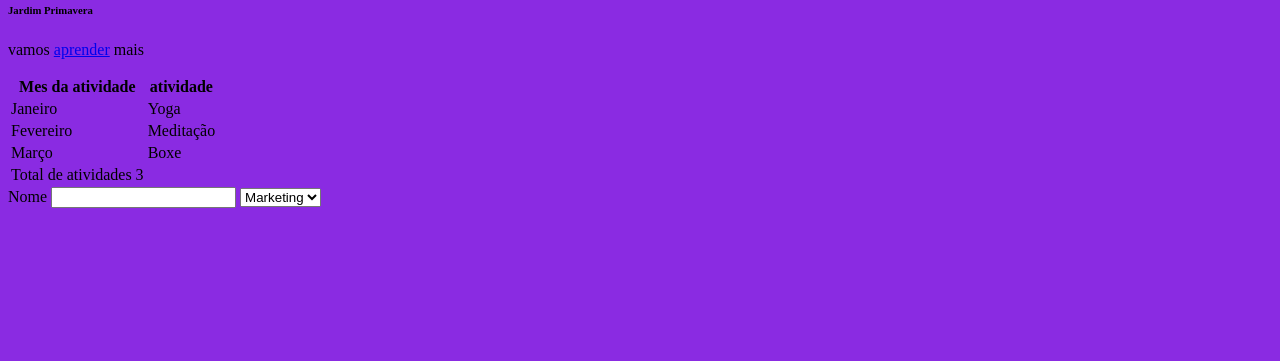
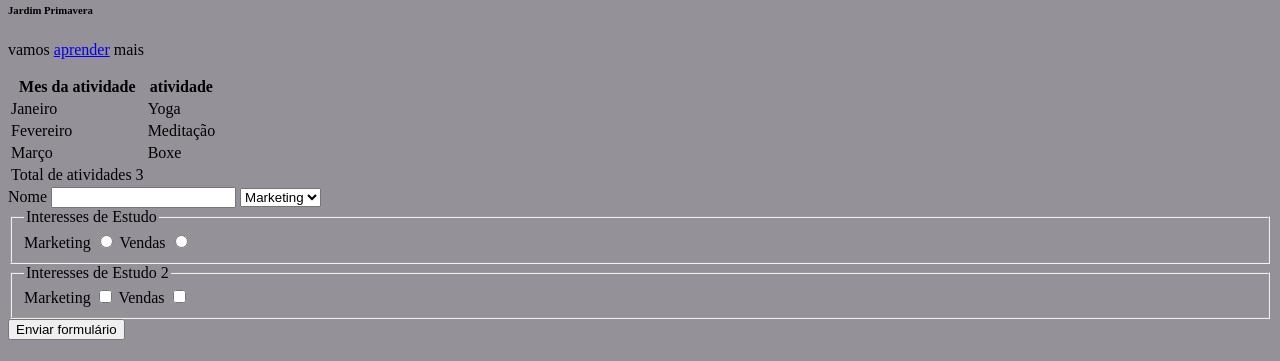
Before and after one commit to gabrielaSant0s/hiring-coders-acessibilidade, a plain HTML site: page index.html in a window 1280 px wide. Shown: the part 439-800 px from the top of the page. Drawn offline with Linux system fonts and the light colour scheme.

Commit message:
formulario radio e checkbox

```diff
--- a/index.html
+++ b/index.html
@@ -10,7 +10,7 @@
     <!-- Colocando css  no html-->
     <style type="text/css">
         body{
-            background-color: blueviolet;
+            background-color: rgb(149, 145, 153);
         }
     </style>
 
@@ -91,7 +91,33 @@
             <option value="2">Vendas</option>
         </select>
 
+        <fieldset>
 
+            <legend>Interesses de Estudo</legend>
+            <!-- marca soo uma opção-->
+            <label for="campo31">Marketing</label>
+                <input type="radio" name="interesse1" value="1" id="campo31"/>
+
+            <label for="campo32">Vendas</label>
+                <input type="radio" name="interesse1" value="2"id="campo31"/>
+
+            <!-- nesse radio o nome tem q ser o mesmo pra selecionar so 1-->
+        </fieldset>
+
+        <fieldset>
+
+            <legend>Interesses de Estudo 2</legend>
+            <label for="campo32">Marketing</label>
+                <input type="checkbox" name="interesse3" value="1" id="campo32"/>
+
+            <label for="campo32">Vendas</label>
+                <input type="checkbox" name="interesse3" value="2"id="campo32"/>
+
+
+
+        </fieldset>
+
+        <input type="submit" value="Enviar formulário">
     </form>
 
 
```
